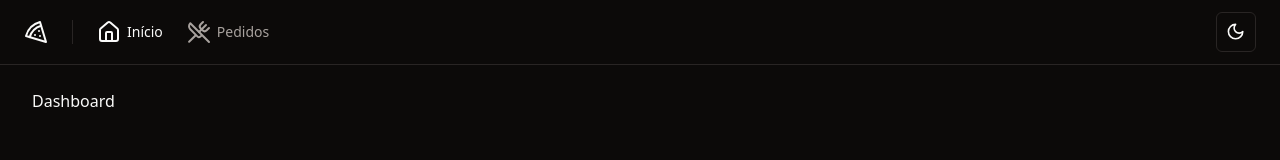
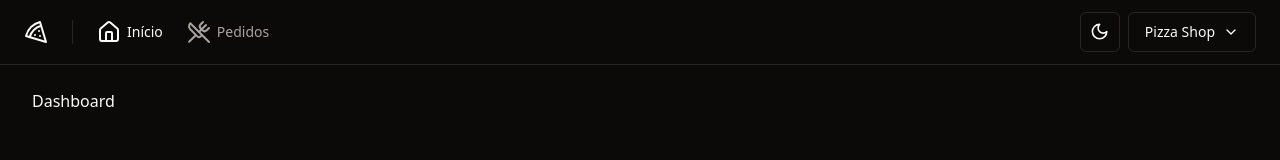
Before and after one commit to lucian-af/laf.pizza.shop, a React (Vite) app: page / in a window 1280 px wide. Shown: the top 160 px of the page. Built offline with nearby package versions, Linux system fonts and the light colour scheme.

Commit message:
feat: adiciona componente account-menu;

```diff
--- /dev/null
+++ b/src/components/account-menu.tsx
@@ -0,0 +1,45 @@
+import { Building, ChevronDown, LogOut } from 'lucide-react'
+
+import { Button } from './ui/button'
+import {
+  DropdownMenu,
+  DropdownMenuContent,
+  DropdownMenuItem,
+  DropdownMenuLabel,
+  DropdownMenuSeparator,
+  DropdownMenuTrigger,
+} from './ui/dropdown-menu'
+
+export function AccountMenu() {
+  return (
+    <DropdownMenu>
+      <DropdownMenuTrigger asChild>
+        <Button
+          variant="outline"
+          className="flex select-none items-center gap-2"
+        >
+          Pizza Shop
+          <ChevronDown className="h-4 w-4" />
+        </Button>
+      </DropdownMenuTrigger>
+
+      <DropdownMenuContent align="end" className="w-56">
+        <DropdownMenuLabel className="flex flex-col">
+          <span>Lucian AF</span>
+          <span className="text-xs font-normal text-muted-foreground">
+            lucian_af@hotmail.com
+          </span>
+        </DropdownMenuLabel>
+        <DropdownMenuSeparator />
+        <DropdownMenuItem>
+          <Building className="mr-2 h-4 w-4" />
+          <span>Perfil da loja</span>
+        </DropdownMenuItem>
+        <DropdownMenuItem className="text-yellow-500 dark:text-yellow-400">
+          <LogOut className="mr-2 h-4 w-4" />
+          <span>Sair</span>
+        </DropdownMenuItem>
+      </DropdownMenuContent>
+    </DropdownMenu>
+  )
+}
--- a/src/components/header.tsx
+++ b/src/components/header.tsx
@@ -1,5 +1,6 @@
 import { Home, Pizza, UtensilsCrossed } from 'lucide-react'
 
+import { AccountMenu } from './account-menu'
 import { NavLink } from './nav-link'
 import { ThemeToggle } from './themes/theme-toggle'
 import { Separator } from './ui/separator'
@@ -25,6 +26,7 @@
         </nav>
         <div className="ml-auto flex items-center gap-2">
           <ThemeToggle />
+          <AccountMenu />
         </div>
       </div>
     </div>
```
